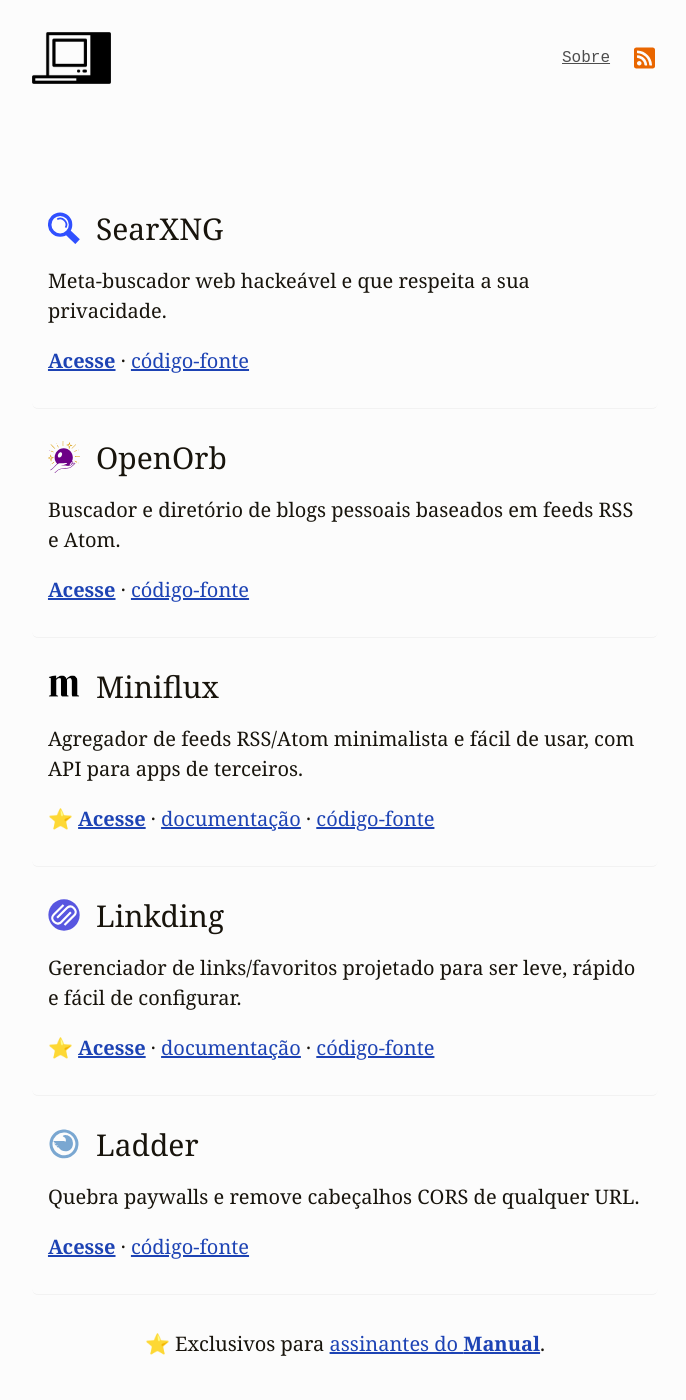
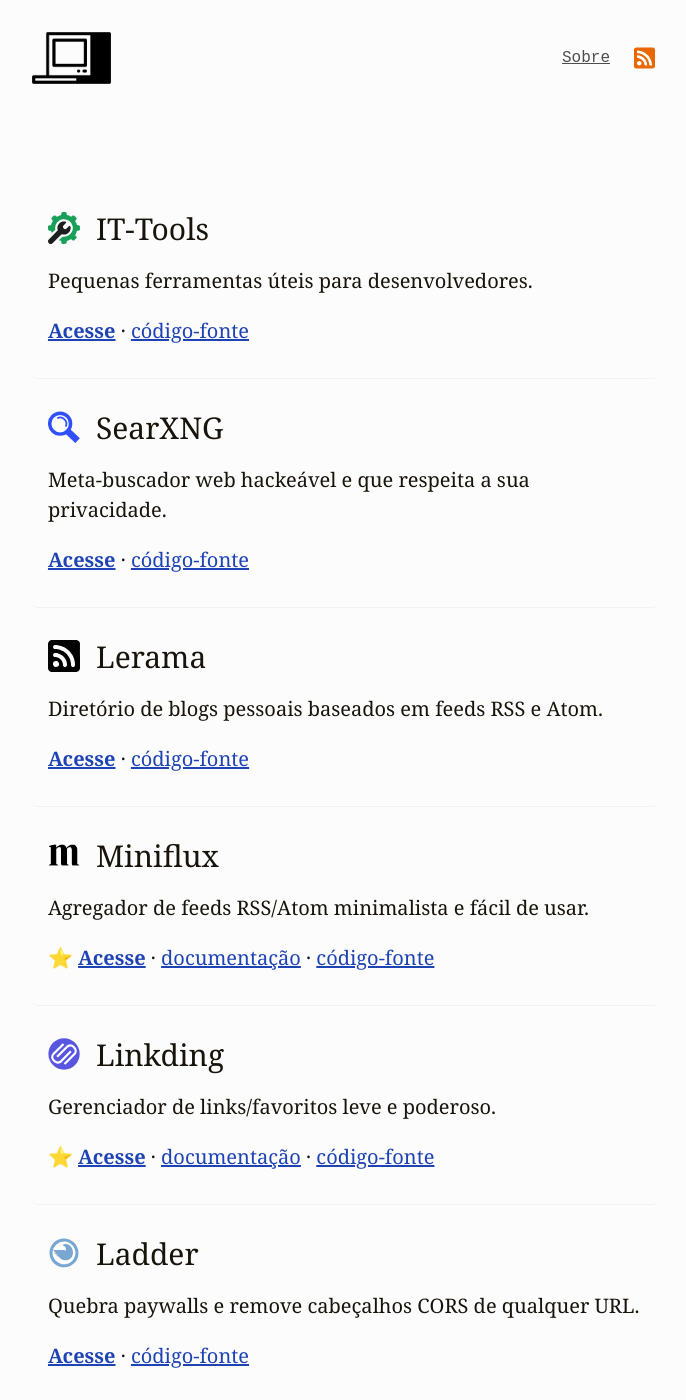
Before and after one commit to manualdousuario/pcdomanual-site, a Jekyll site: the page built from index.html, in a window 1280 px wide and 1400 px high. Shown: the whole window, without its empty margins (295-981 px from the left). Built offline with Jekyll 4.4.1, drawn with Linux system fonts in a browser that asks for light colours; some of the changed text lies outside the part shown.

Commit message:
Acrescenta Lerama e IT-Tools

```diff
--- a/_layouts/loop.html
+++ b/_layouts/loop.html
@@ -4,6 +4,13 @@
 <main>
 
   <div class="blocos-de-apps">
+
+    <div class="bloco-app">
+      <img src="/assets/it-tools.svg" alt="Logo do IT-Tools" width="32" height="32" />
+      <h2>IT-Tools</h2>
+      <p>Pequenas ferramentas úteis para desenvolvedores.</p>
+      <p><a href="https://ti.pcdomanual.com/" class="link-app">Acesse</a> &middot; <a href="https://github.com/CorentinTh/it-tools">código-fonte</a></p>
+    </div>
 
     <div class="bloco-app">
       <img src="/assets/searxng.svg" alt="Logo do SearXNG" width="32" height="32" />
@@ -13,23 +20,23 @@
     </div>
 
     <div class="bloco-app">
-      <img src="/assets/openorb.svg" alt="Logo do OpenOrb" width="32" height="32" />
-      <h2>OpenOrb</h2>
-      <p>Buscador e diretório de blogs pessoais baseados em feeds RSS e Atom.</p>
-      <p><a href="https://openorb.pcdomanual.com/" class="link-app">Acesse</a> &middot; <a href="https://git.sr.ht/~lown/openorb">código-fonte</a></p>
+      <img src="/assets/lerama.svg" alt="Logo do Lerama" width="32" height="32" />
+      <h2>Lerama</h2>
+      <p>Diretório de blogs pessoais baseados em feeds RSS e Atom.</p>
+      <p><a href="https://lerama.pcdomanual.com/" class="link-app">Acesse</a> &middot; <a href="https://github.com/altendorfme/lerama">código-fonte</a></p>
     </div>
 
     <div class="bloco-app">
       <img src="/assets/miniflux.svg" alt="Logo do Miniflux" width="32" height="32" />
       <h2>Miniflux</h2>
-      <p>Agregador de feeds RSS/Atom minimalista e fácil de usar, com API para apps de terceiros.</p>
+      <p>Agregador de feeds RSS/Atom minimalista e fácil de usar.</p>
       <p>⭐️ <a href="https://miniflux.pcdomanual.com/" class="link-app">Acesse</a> &middot; <a href="/miniflux/">documentação</a> &middot; <a href="https://github.com/miniflux/v2">código-fonte</a></p>
     </div>
 
     <div class="bloco-app">
       <img src="/assets/linkding.svg" alt="Logo do Miniflux" width="32" height="32" />
       <h2>Linkding</h2>
-      <p>Gerenciador de links/favoritos projetado para ser leve, rápido e fácil de configurar.</p>
+      <p>Gerenciador de links/favoritos leve e poderoso.</p>
       <p>⭐️ <a href="https://linkding.pcdomanual.com/" class="link-app">Acesse</a> &middot; <a href="/linkding/">documentação</a> &middot; <a href="https://github.com/sissbruecker/linkding">código-fonte</a></p>
     </div>
 
```
Also changed, not shown: _posts/2024/2024-09-11-lerama-it-tools.md (added, +18 -0 lines), Gemfile.lock, assets/it-tools.svg (added), assets/lerama.svg (added), assets/openorb.svg (deleted).
